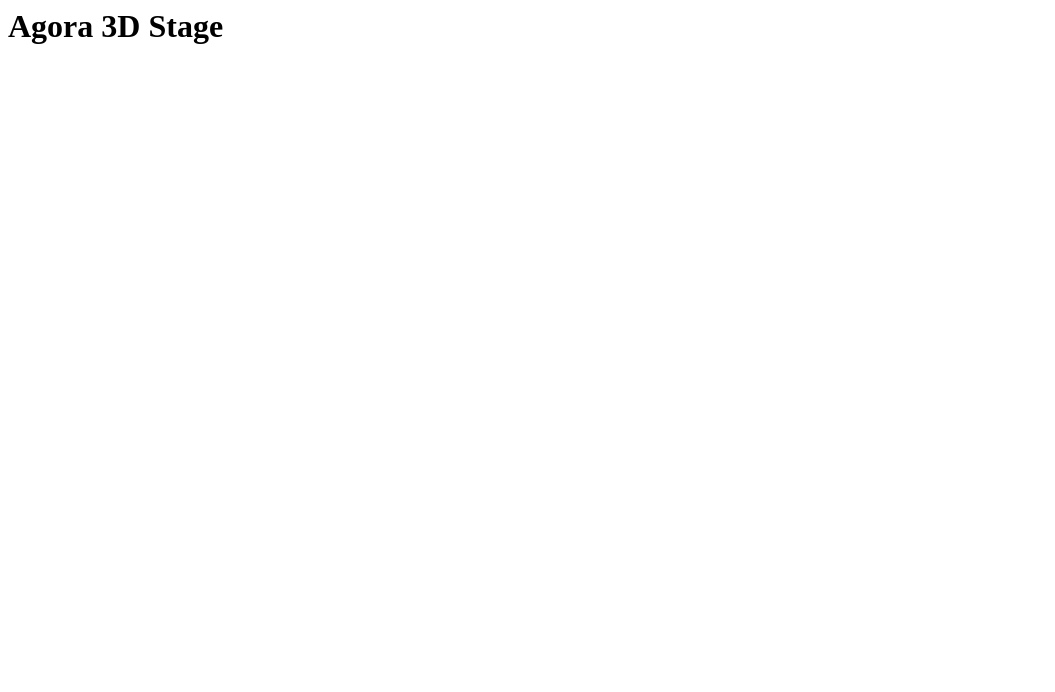
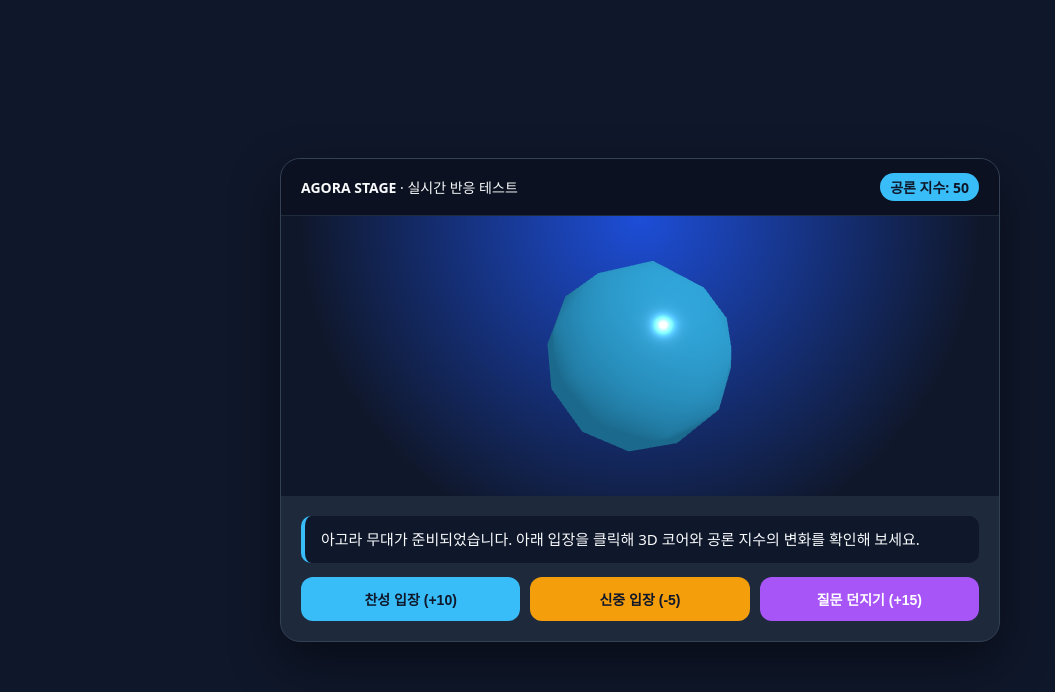
Before and after one commit to simjaehui/agora-3d-stage, a plain HTML site: page index.html in a window 1280 px wide. Shown: the whole page, without its empty margins (0-1055 px from the left). Drawn offline with nearby package versions, Linux system fonts and the light colour scheme.

Commit message:
Update index.html

```diff
--- a/index.html
+++ b/index.html
@@ -1 +1,174 @@
-<h1>Agora 3D Stage</h1>
+<!DOCTYPE html>
+<html lang="ko">
+<head>
+  <meta charset="UTF-8" />
+  <meta name="viewport" content="width=device-width, initial-scale=1.0" />
+  <title>AGORA 3D STAGE</title>
+  <script src="https://cdnjs.cloudflare.com/ajax/libs/gsap/3.12.5/gsap.min.js"></script>
+  <script type="importmap">
+    {
+      "imports": {
+        "three": "https://unpkg.com/three@0.160.0/build/three.module.js"
+      }
+    }
+  </script>
+  <style>
+    * { box-sizing: border-box; margin: 0; padding: 0; }
+    body {
+      font-family: system-ui, -apple-system, sans-serif;
+      background: #0f172a;
+      color: #f8fafc;
+      min-height: 100vh;
+      display: flex;
+      flex-direction: column;
+      align-items: center;
+      justify-content: center;
+      padding: 20px;
+      gap: 16px;
+    }
+    .app-shell {
+      width: 100%;
+      max-width: 720px;
+      background: #1e293b;
+      border: 1px solid #334155;
+      border-radius: 20px;
+      overflow: hidden;
+      box-shadow: 0 20px 50px rgba(0,0,0,0.45);
+    }
+    .topbar {
+      display: flex;
+      justify-content: space-between;
+      align-items: center;
+      padding: 14px 20px;
+      background: #0b1120;
+      border-bottom: 1px solid #1e293b;
+      font-size: 14px;
+    }
+    .badge {
+      background: #38bdf8;
+      color: #0f172a;
+      font-weight: 700;
+      padding: 4px 10px;
+      border-radius: 999px;
+    }
+    #stage-3d {
+      width: 100%;
+      height: 280px;
+      background: radial-gradient(circle at top, #1d4ed8 0%, #0f172a 75%);
+    }
+    .panel {
+      padding: 20px;
+      display: flex;
+      flex-direction: column;
+      gap: 14px;
+    }
+    .status-box {
+      background: #0f172a;
+      border-left: 4px solid #38bdf8;
+      padding: 12px 16px;
+      border-radius: 10px;
+      font-size: 15px;
+      line-height: 1.5;
+    }
+    .btn-row {
+      display: grid;
+      grid-template-columns: repeat(3, 1fr);
+      gap: 10px;
+    }
+    button {
+      padding: 12px;
+      border: none;
+      border-radius: 12px;
+      font-size: 14px;
+      font-weight: 700;
+      cursor: pointer;
+      transition: filter 0.15s;
+    }
+    button:hover { filter: brightness(1.08); }
+    .btn-a { background: #38bdf8; color: #0f172a; }
+    .btn-b { background: #f59e0b; color: #0f172a; }
+    .btn-c { background: #a855f7; color: #ffffff; }
+  </style>
+</head>
+<body>
+  <div class="app-shell">
+    <div class="topbar">
+      <span><strong>AGORA STAGE</strong> · 실시간 반응 테스트</span>
+      <span class="badge" id="score-badge">공론 지수: 50</span>
+    </div>
+    <div id="stage-3d"></div>
+    <div class="panel">
+      <div class="status-box" id="feedback-box">
+        아고라 무대가 준비되었습니다. 아래 입장을 클릭해 3D 코어와 공론 지수의 변화를 확인해 보세요.
+      </div>
+      <div class="btn-row">
+        <button class="btn-a" onclick="triggerAction('찬성·공익 강화', 10, 0x38bdf8, 2.2)">찬성 입장 (+10)</button>
+        <button class="btn-b" onclick="triggerAction('신중·절차 검증', -5, 0xf59e0b, 1.2)">신중 입장 (-5)</button>
+        <button class="btn-c" onclick="triggerAction('대안·질문 제기', 15, 0xa855f7, 3.2)">질문 던지기 (+15)</button>
+      </div>
+    </div>
+  </div>
+
+  <script type="module">
+    import * as THREE from 'three';
+
+    const container = document.getElementById('stage-3d');
+    const scene = new THREE.Scene();
+    const camera = new THREE.PerspectiveCamera(45, container.clientWidth / container.clientHeight, 0.1, 100);
+    camera.position.z = 4.2;
+
+    const renderer = new THREE.WebGLRenderer({ antialias: true, alpha: true });
+    renderer.setSize(container.clientWidth, container.clientHeight);
+    renderer.setPixelRatio(Math.min(window.devicePixelRatio, 2));
+    container.appendChild(renderer.domElement);
+
+    const ambient = new THREE.AmbientLight(0xffffff, 1.1);
+    scene.add(ambient);
+    const dirLight = new THREE.DirectionalLight(0xffffff, 1.8);
+    dirLight.position.set(3, 4, 5);
+    scene.add(dirLight);
+
+    const geometry = new THREE.IcosahedronGeometry(1.15, 1);
+    const material = new THREE.MeshStandardMaterial({
+      color: 0x38bdf8,
+      wireframe: false,
+      roughness: 0.25,
+      metalness: 0.2
+    });
+    const mesh = new THREE.Mesh(geometry, material);
+    scene.add(mesh);
+
+    let spinSpeed = 0.01;
+    let score = 50;
+
+    window.triggerAction = function(label, delta, hexColor, speedMultiplier) {
+      score += delta;
+      spinSpeed = 0.01 * speedMultiplier;
+      material.color.setHex(hexColor);
+
+      const badge = document.getElementById('score-badge');
+      const box = document.getElementById('feedback-box');
+      badge.textContent = `공론 지수: ${score}`;
+      box.style.borderLeftColor = `#${hexColor.toString(16).padStart(6, '0')}`;
+      box.textContent = `[${label}] 선택 반영! 3D 무대 회전 속도와 색상이 즉시 바뀌었습니다.`;
+
+      gsap.fromTo(mesh.scale, { x: 0.82, y: 0.82, z: 0.82 }, { x: 1.08, y: 1.08, z: 1.08, duration: 0.35, yoyo: true, repeat: 1, ease: 'back.out(2)' });
+      gsap.fromTo(box, { x: -8 }, { x: 0, duration: 0.25, ease: 'power2.out' });
+    };
+
+    window.addEventListener('resize', () => {
+      camera.aspect = container.clientWidth / container.clientHeight;
+      camera.updateProjectionMatrix();
+      renderer.setSize(container.clientWidth, container.clientHeight);
+    });
+
+    function animate() {
+      requestAnimationFrame(animate);
+      mesh.rotation.x += spinSpeed * 0.6;
+      mesh.rotation.y += spinSpeed;
+      renderer.render(scene, camera);
+    }
+    animate();
+  </script>
+</body>
+</html>
```
